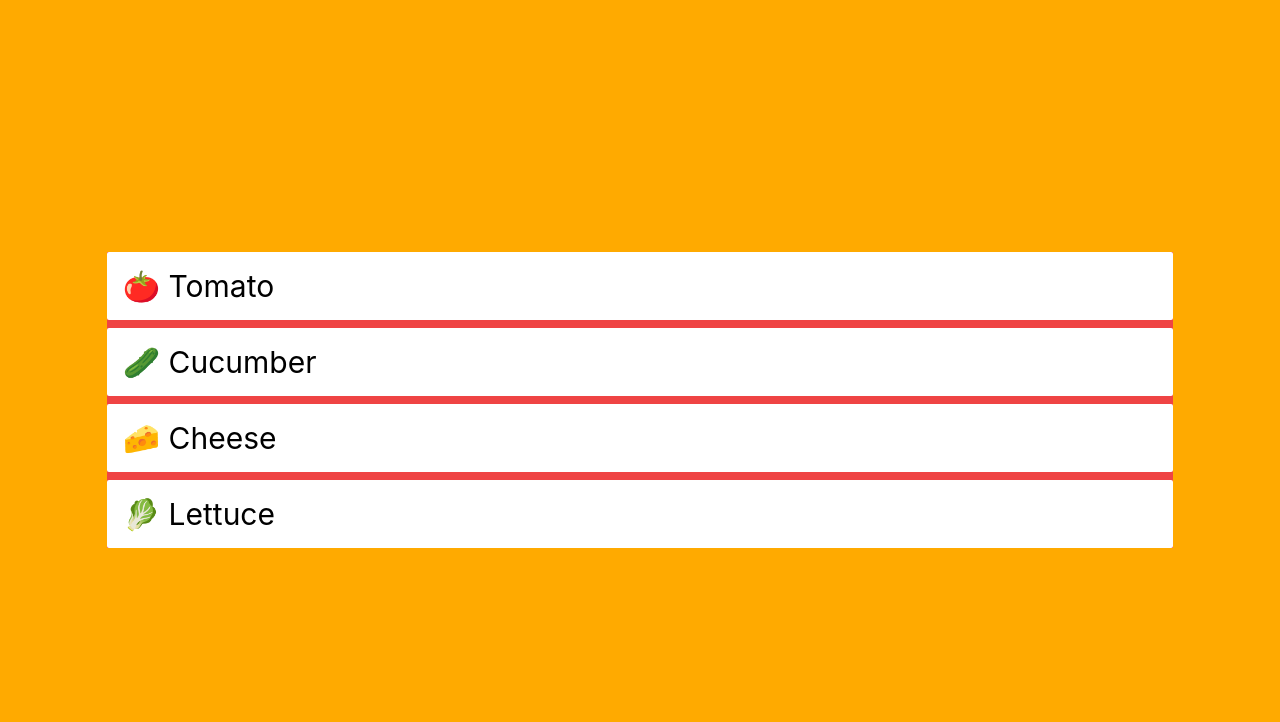
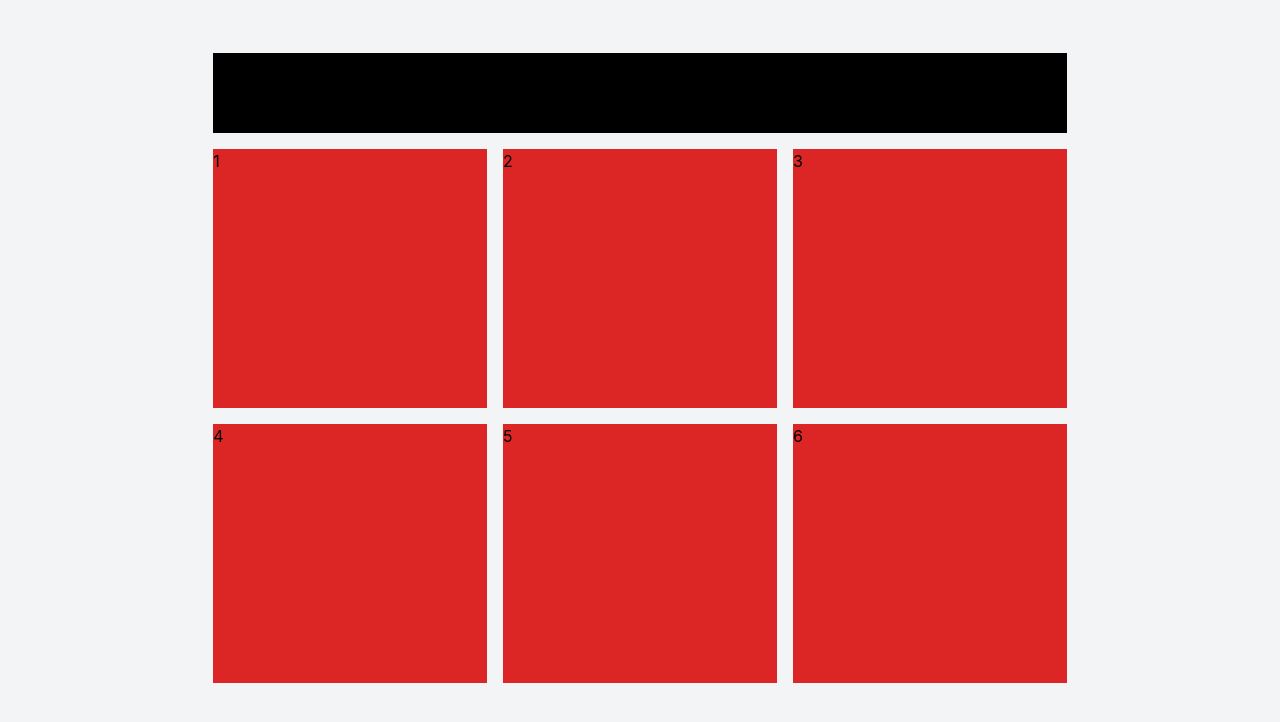
Before and after one commit to JamesPrenticez/FLIP-Animations, a Next.js app: page / in a window 1280 px wide. Shown: the top 722 px of the page. Built offline with nearby package versions, Linux system fonts and the light colour scheme.

Commit message:
DND Grid

```diff
--- /dev/null
+++ b/components/DND.jsx
@@ -0,0 +1,67 @@
+import React, { useState } from 'react';
+import {DndContext, useDraggable, useDroppable} from '@dnd-kit/core';
+import {CSS} from '@dnd-kit/utilities'
+
+const Draggable = (props) => {
+  const {attributes, listeners, setNodeRef, transform} = useDraggable({
+    id: props.id,
+  });
+  const style = transform ? {
+    transform: `translate3d(${transform.x}px, ${transform.y}px, 0)`,
+  } : undefined;
+
+
+  return (
+    <button ref={setNodeRef} style={style} {...listeners} {...attributes}>
+      {props.children}
+    </button>
+  );
+}
+
+const Droppable = (props) => {
+  const {isOver, setNodeRef} = useDroppable({
+    id: props.id,
+  });
+  const style = {
+    color: isOver ? 'green' : undefined,
+  };
+
+
+  return (
+    <div ref={setNodeRef} style={style}>
+      {props.children}
+    </div>
+  );
+}
+
+
+
+export default function DND() {
+  const containers = ['A', 'B', 'C'];
+  const [parent, setParent] = useState(null);
+  const draggableMarkup = (
+    <Draggable id="draggable">Drag me</Draggable>
+  );
+
+  return (
+    <DndContext onDragEnd={handleDragEnd}>
+      {parent === null ? draggableMarkup : null}
+
+      {containers.map((id) => (
+        // We updated the Droppable component so it would accept an `id`
+        // prop and pass it to `useDroppable`
+        <Droppable key={id} id={id}>
+          {parent === id ? draggableMarkup : 'Drop here'}
+        </Droppable>
+      ))}
+    </DndContext>
+  );
+
+  function handleDragEnd(event) {
+    const {over} = event;
+
+    // If the item is dropped over a container, set it as the parent
+    // otherwise reset the parent to `null`
+    setParent(over ? over.id : null);
+  }
+};
--- /dev/null
+++ b/components/DNDGrid.jsx
@@ -0,0 +1,114 @@
+
+
+import { forwardRef, useState } from "react";
+//import "./styles.css";
+
+import {
+  closestCenter,
+  DndContext,
+  KeyboardSensor,
+  PointerSensor,
+  useSensor,
+  useSensors,
+  DragOverlay
+} from "@dnd-kit/core";
+import {
+  rectSortingStrategy,
+  sortableKeyboardCoordinates,
+  SortableContext,
+  useSortable,
+  arrayMove
+} from "@dnd-kit/sortable";
+import { CSS } from "@dnd-kit/utilities";
+
+export const Item = forwardRef(({ id, ...props }, ref) => {
+  return (
+    <div
+      className="bg-red-600 w-full h-full"
+      {...props}
+      ref={ref}
+    >
+      {id}
+    </div>
+  );
+});
+
+const SortableItem = ({ id }) => {
+  const {
+    attributes,
+    listeners,
+    setNodeRef,
+    transform,
+    transition,
+    isDragging
+  } = useSortable({ id });
+
+  const style = {
+    transform: CSS.Transform.toString(transform),
+    transition,
+    opacity: isDragging ? 0.5 : 1
+  };
+
+  return (
+    <Item
+      ref={setNodeRef}
+      style={style}
+      {...attributes}
+      {...listeners}
+      id={id}
+    />
+  );
+};
+export default function DNDGrid() {
+  const [data, setData] = useState(["1", "2", "3", "4", "5", "6"]);
+  const [activeId, setActiveId] = useState(null);
+
+  const sensors = useSensors(
+    useSensor(PointerSensor),
+    useSensor(KeyboardSensor, {
+      coordinateGetter: sortableKeyboardCoordinates
+    })
+  );
+
+  return (
+    <div className="bg-gray-100 w-screen h-screen flex items-center justify-center">
+      <DndContext
+        sensors={sensors}
+        collisionDetection={closestCenter}
+        onDragStart={(event) => {
+          setActiveId(event.active.id);
+        }}
+        onDragEnd={({ active, over }) => {
+          if (!over) return null;
+          if (active.id === over.id) return null;
+          const items = data;
+          const oldIndex = items.indexOf(active.id);
+          const newIndex = items.indexOf(over.id);
+          const newItems = arrayMove(items, oldIndex, newIndex);
+          setData(newItems);
+          setActiveId(null);
+        }}
+      >
+        <div className="w-4/6 h-4/6 flex justify-center flex-wrap -mt-40">
+          <div className="h-20 w-full bg-black mb-4">
+            {/* buttons */}
+          </div>
+            <div className="w-full h-full grid items-center max-w-full grid-cols-3 gap-4">
+            <SortableContext items={data} strategy={rectSortingStrategy}>
+              {data.map((item, index) => {
+                return (
+                  <SortableItem
+                    id={item}
+                    key={item}
+                    isDragging={activeId === item}
+                  />
+                );
+              })}
+            </SortableContext>
+          </div>
+        </div>
+          <DragOverlay>{activeId ? <Item id={activeId} /> : null}</DragOverlay>
+        </DndContext>
+    </div>
+  );
+}
--- a/package.json
+++ b/package.json
@@ -8,6 +8,9 @@
     "lint": "next lint"
   },
   "dependencies": {
+    "@dnd-kit/core": "^5.0.1",
+    "@dnd-kit/sortable": "^6.0.0",
+    "array-move": "^4.0.0",
     "framer-motion": "^6.2.3",
     "next": "12.0.8",
     "popmotion": "^11.0.3",
--- a/pages/index.js
+++ b/pages/index.js
@@ -1,5 +1,5 @@
 import Head from 'next/head'
-import List from '../components/List'
+import DNDGrid from '../components/DNDGrid'
 
 
 export default function Home() {
@@ -10,7 +10,9 @@ export default function Home() {
         <link rel="icon" href="/favicon.ico" />
       </Head>
 
-      <List />
+      {/* <List /> */}
+      <DNDGrid />
+
 
     </>
   )
```
Also changed, not shown: 1 other file (tests, documents, lock files or other folders).
